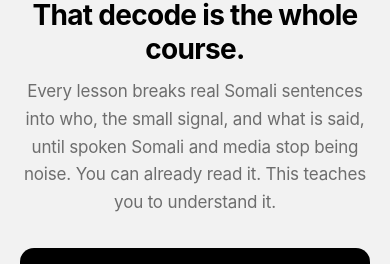
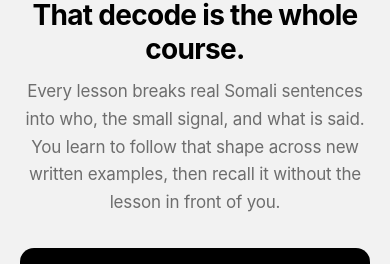
Before and after one commit to MoYusuf1/LeetGrammar, a React (Vite) app: page /#/learn in a window 390 px wide. Both pictures are taken after a click on the button "Open profile". Shown: the part 448-712 px from the top of the page. Built offline with nearby package versions, Linux system fonts and the light colour scheme; no server answers.

Commit message:
Polish tablet header and sign-in copy (#22)
* Clarify text-first learning claim

Updated the description in the ProfileSheet component to clarify the learning process.

* Keep tablet course label clear of profile button

Adjust padding-right for toolbar on iPad breakpoint.

```diff
--- a/src/components/ProfileSheet.tsx
+++ b/src/components/ProfileSheet.tsx
@@ -44,7 +44,7 @@ export default function ProfileSheet({ open, onClose }: { open: boolean; onClose
             <div className="mt-10 text-center">
               <h2 className="text-title1 font-bold tracking-tight">That decode is the whole course.</h2>
               <p className="mx-auto mt-3 max-w-sm text-body leading-relaxed text-label-2">
-                Every lesson breaks real Somali sentences into who, the small signal, and what is said, until spoken Somali and media stop being noise. You can already read it. This teaches you to understand it.
+                Every lesson breaks real Somali sentences into who, the small signal, and what is said. You learn to follow that shape across new written examples, then recall it without the lesson in front of you.
               </p>
             </div>
 
--- a/src/index.css
+++ b/src/index.css
@@ -364,6 +364,10 @@
     height: 4.5rem;
     margin-inline: calc(clamp(2.25rem, 5vw, 4rem) * -1);
     padding-inline: clamp(2.25rem, 5vw, 4rem);
+    /* The fixed profile trigger occupies the toolbar's right edge on iPad.
+       Reserve its width plus breathing room so the course label never sits
+       underneath it at the 768–1023px tablet breakpoint. */
+    padding-right: calc(clamp(2.25rem, 5vw, 4rem) + 3.25rem);
     align-items: center;
     justify-content: space-between;
     border-bottom: .5px solid var(--separator);
```
